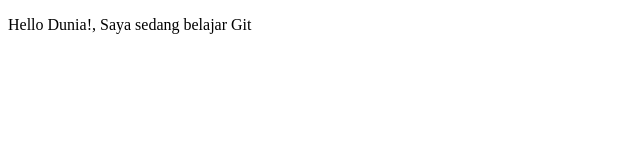
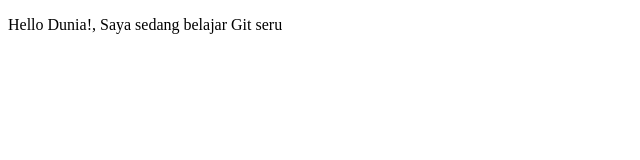
Before and after one commit to PramudyaLutfi/praktikum12, a plain HTML site: page index.html in a window 1280 px wide. Shown: the full height of the page, 0-640 px from the left. Drawn offline with Linux system fonts and the light colour scheme.

Commit message:
tambah kata paragraf satu

```diff
--- a/index.html
+++ b/index.html
@@ -7,7 +7,7 @@
 </head>
 
 <body>
-    <p>Hello Dunia!, Saya sedang belajar Git</p>
+    <p>Hello Dunia!, Saya sedang belajar Git seru</p>
 </body>
 
 </html>
```
